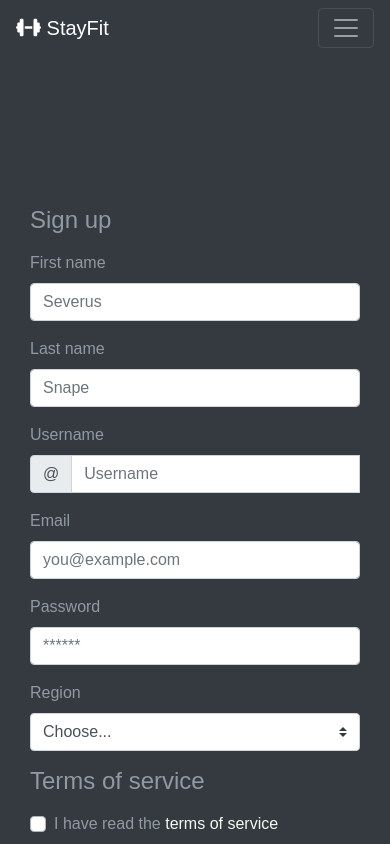
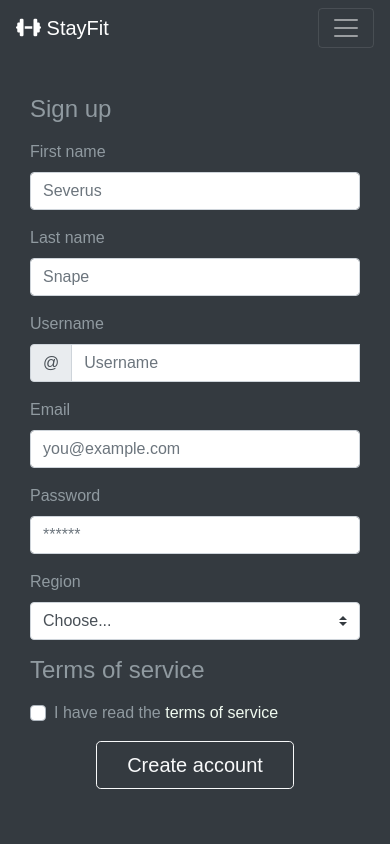
Before and after one commit to wesenbergg/webs2019-frontend-project, a React (Create React App) app in the folder fitness-app/: page /signup in a window 390 px wide. Shown: the top 844 px of the page. Built offline with nearby package versions, Linux system fonts and the light colour scheme; data requests are answered from the project's data file.

Commit message:
authentication pages responsive improvemtn

```diff
--- a/fitness-app/src/styles/index.css
+++ b/fitness-app/src/styles/index.css
@@ -44,13 +44,13 @@ footer{
 }
 
 .signin{
-    padding-top: 250px;
-    padding-bottom: 300px;
+    padding-top: 15%;
+    padding-bottom: 15%;
 }
 
 .signup{
-    padding-top: 150px;
-    padding-bottom: 180px;
+    padding-top: 10%;
+    padding-bottom: 10%;
 }
 
 .flyer {
```
